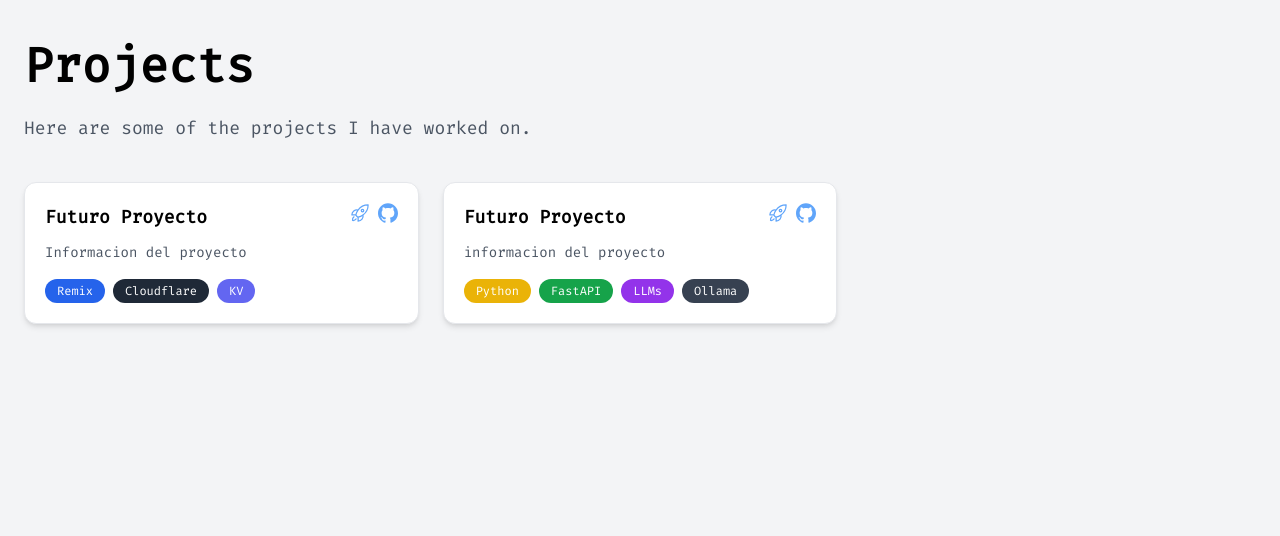
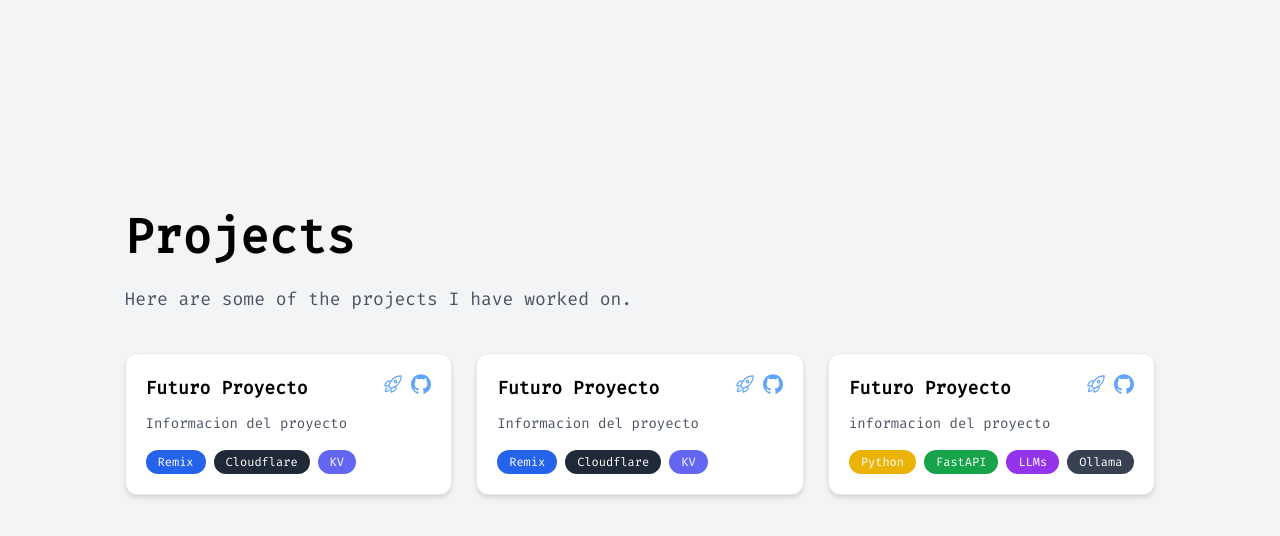
Before and after one commit to andressalattino/Portfolio-, a plain HTML site: page projects.html in a window 1280 px wide. Shown: the part 86-622 px from the top of the page. Drawn offline with nearby package versions, Linux system fonts and the light colour scheme.

Commit message:
solucion de errores

```diff
--- a/projects.html
+++ b/projects.html
@@ -82,7 +82,8 @@
       <a href="contact.html" class="hover:text-blue-500 block w-full text-center">Contact me</a>
     </div>
 
-    <!-- Main content -->
+    <!-- Main content centrado -->
+    <div class="flex-1 flex items-center justify-center">
       <main class="px-6 py-12">
         <h1 class="text-5xl font-bold mb-6 dark:text-blue-400">Projects</h1>
         <p class="mb-10 text-lg text-gray-600 dark:text-gray-300">
@@ -120,7 +121,34 @@
               <span class="bg-indigo-500 text-white text-xs px-3 py-1 rounded-full">KV</span>
             </div>
           </div>
-
+ <div class="border rounded-xl p-5 bg-white shadow-md dark:bg-zinc-800 dark:border-zinc-700">
+            <div class="flex items-start justify-between mb-3">
+              <h2 class="text-lg font-bold">Futuro Proyecto</h2>
+              <div class="flex gap-2">
+                <!-- Link externo -->
+                <a href="#" target="_blank">
+                  <svg width="20" height="20" fill="currentColor" class="text-blue-400 hover:text-blue-600">
+                    <use href="assets/sprites.svg#rocket"></use>
+                  </svg>
+                </a>
+                <!-- GitHub -->
+                <a href="#" target="_blank">
+                  <svg width="20" height="20" fill="currentColor" class="text-blue-400 hover:text-blue-600">
+                    <use href="assets/sprites.svg#github"></use>
+                  </svg>
+                </a>
+              </div>
+            </div>
+            <p class="text-sm text-gray-600 dark:text-gray-300 mb-4">
+              Informacion del proyecto
+            </p>
+            <!-- Badges -->
+            <div class="flex flex-wrap gap-2">
+              <span class="bg-blue-600 text-white text-xs px-3 py-1 rounded-full">Remix</span>
+              <span class="bg-gray-800 text-white text-xs px-3 py-1 rounded-full">Cloudflare</span>
+              <span class="bg-indigo-500 text-white text-xs px-3 py-1 rounded-full">KV</span>
+            </div>
+          </div>
           <!-- Otra tarjeta -->
           <div class="border rounded-xl p-5 bg-white shadow-md dark:bg-zinc-800 dark:border-zinc-700">
             <div class="flex items-start justify-between mb-3">
@@ -148,10 +176,9 @@
               <span class="bg-gray-700 text-white text-xs px-3 py-1 rounded-full">Ollama</span>
             </div>
           </div>
-
-
         </div>
       </main>
+    </div>
 
     <script src="app.js"></script>
   </body>
```
Also changed, not shown: about.html (+3 -1 lines), index.html (+7 -4 lines). Lines whose indentation alone changed are shown as unchanged.
